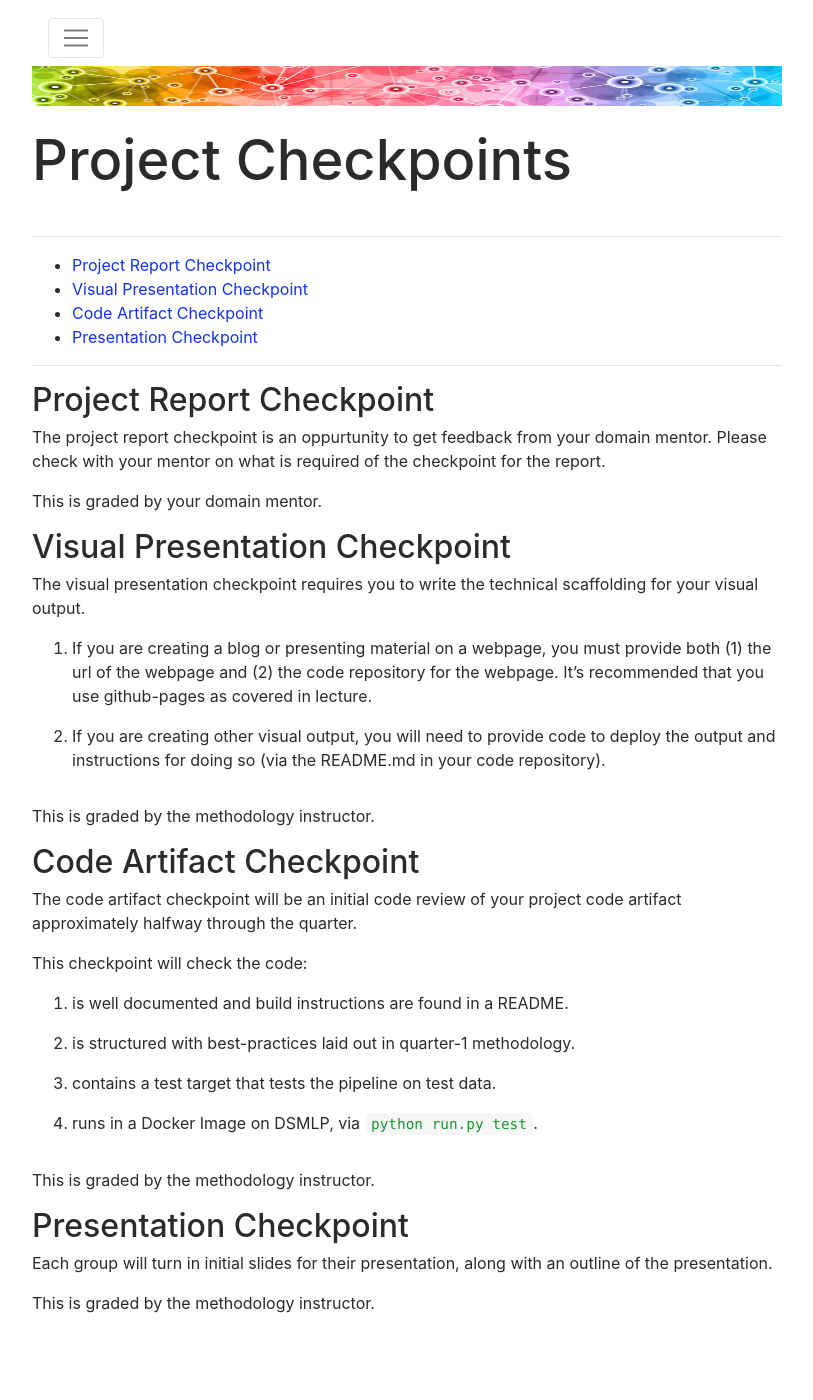
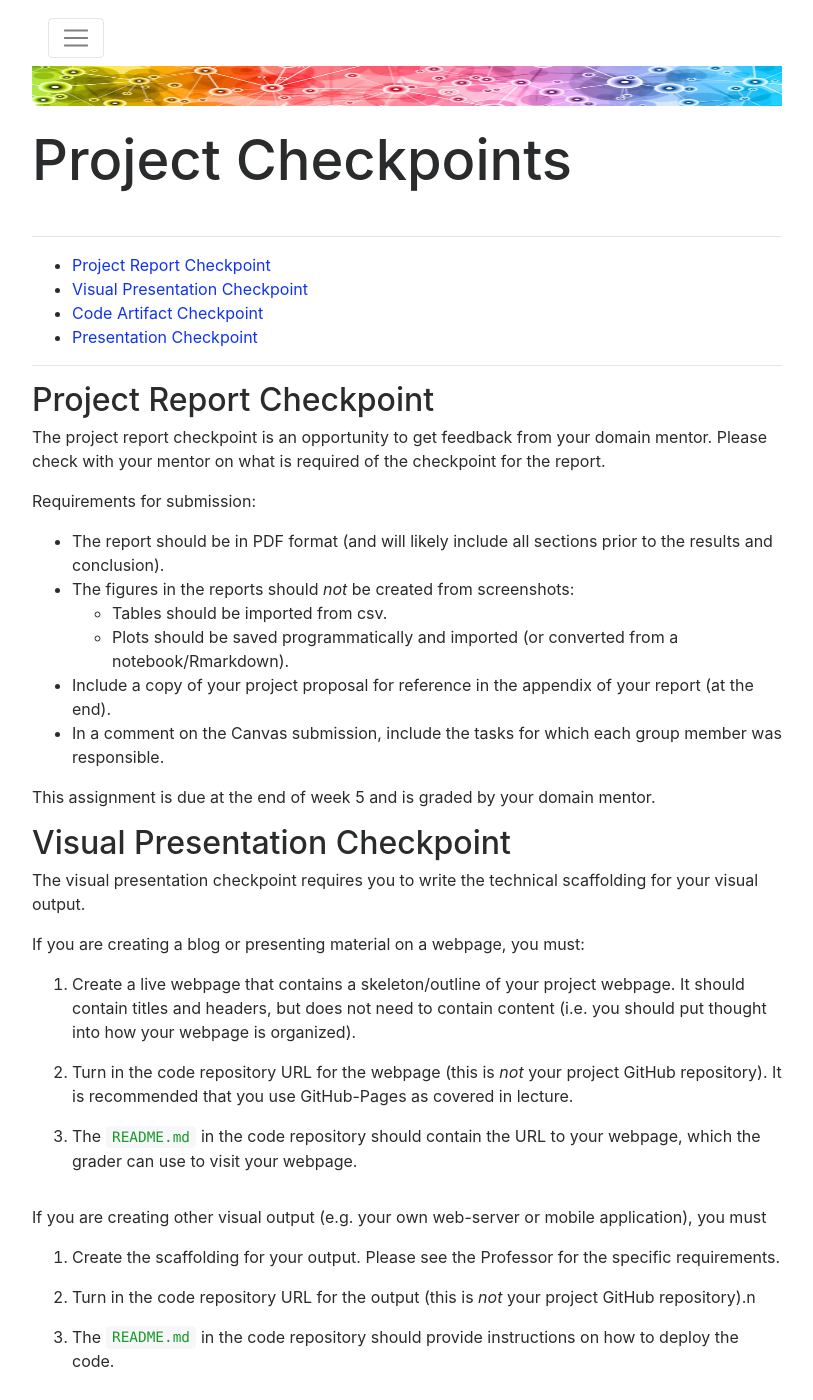
Before and after one commit to DSC-Capstone/dsc-capstone.github.io, a Jekyll site: the page built from assignments/quarter-2-checkpoints.md, in a window 1280 px wide and 1400 px high. Shown: the whole window, without its empty margins (233-1046 px from the left). Built offline with Jekyll 4.4.1, drawn with Linux system fonts in a browser that asks for light colours; nearby versions of some CDN libraries; some of the changed text lies outside the part shown.

Commit message:
update checkpoints

```diff
--- a/assignments/quarter-2-checkpoints.md
+++ b/assignments/quarter-2-checkpoints.md
@@ -12,26 +12,54 @@ doodle: /assets/images/doodle.png
 
 ## Project Report Checkpoint
 
-The project report checkpoint is an oppurtunity to get feedback from
+The project report checkpoint is an opportunity to get feedback from
 your domain mentor. Please check with your mentor on what is required
 of the checkpoint for the report.
 
-This is graded by your domain mentor.
+Requirements for submission:
+* The report should be in PDF format (and will likely include all
+  sections prior to the results and conclusion).
+* The figures in the reports should *not* be created from screenshots:
+  - Tables should be imported from csv.
+  - Plots should be saved programmatically and imported (or converted
+    from a notebook/Rmarkdown).
+* Include a copy of your project proposal for reference in the
+  appendix of your report (at the end).
+* In a comment on the Canvas submission, include the tasks for which
+  each group member was responsible.
+
+This assignment is due at the end of week 5 and is graded by your
+domain mentor.
 
 ## Visual Presentation Checkpoint
 
 The visual presentation checkpoint requires you to write the technical
 scaffolding for your visual output.
 
-1. If you are creating a blog or presenting material on a webpage, you
-   must provide both (1) the url of the webpage and (2) the code
-   repository for the webpage. It's recommended that you use
-   github-pages as covered in lecture.
-2. If you are creating other visual output, you will need to provide
-   code to deploy the output and instructions for doing so (via the
-   README.md in your code repository).
+If you are creating a blog or presenting material on a webpage, you
+must:
+1. Create a live webpage that contains a skeleton/outline of your
+   project webpage. It should contain titles and headers, but does not
+   need to contain content (i.e. you should put thought into how your
+   webpage is organized).
+1. Turn in the code repository URL for the webpage (this is *not* your
+   project GitHub repository). It is recommended that you use
+   GitHub-Pages as covered in lecture.
+1. The `README.md` in the code repository should contain the URL to
+   your webpage, which the grader can use to visit your webpage.
 
-This is graded by the methodology instructor.
+If you are creating other visual output (e.g. your own web-server or
+mobile application), you must
+1. Create the scaffolding for your output. Please see the Professor
+   for the specific requirements.
+1. Turn in the code repository URL for the output (this is *not* your
+   project GitHub repository).n
+1. The `README.md` in the code repository should provide instructions
+   on how to deploy the code.
+
+This is graded by the methodology instructor and is graded P/NP. To
+pass this assignment, you must make reasonable effort at each of the
+items listed above.
 
 ## Code Artifact Checkpoint
 
@@ -50,7 +78,7 @@ This is graded by the methodology instructor.
 
 ## Presentation Checkpoint
 
-Each group will turn in initial slides for their presentation, along
-with an outline of the presentation.
+Each group will turn in initial slides for their presentation and do a
+dry-run with TAs.
 
 This is graded by the methodology instructor.
```
